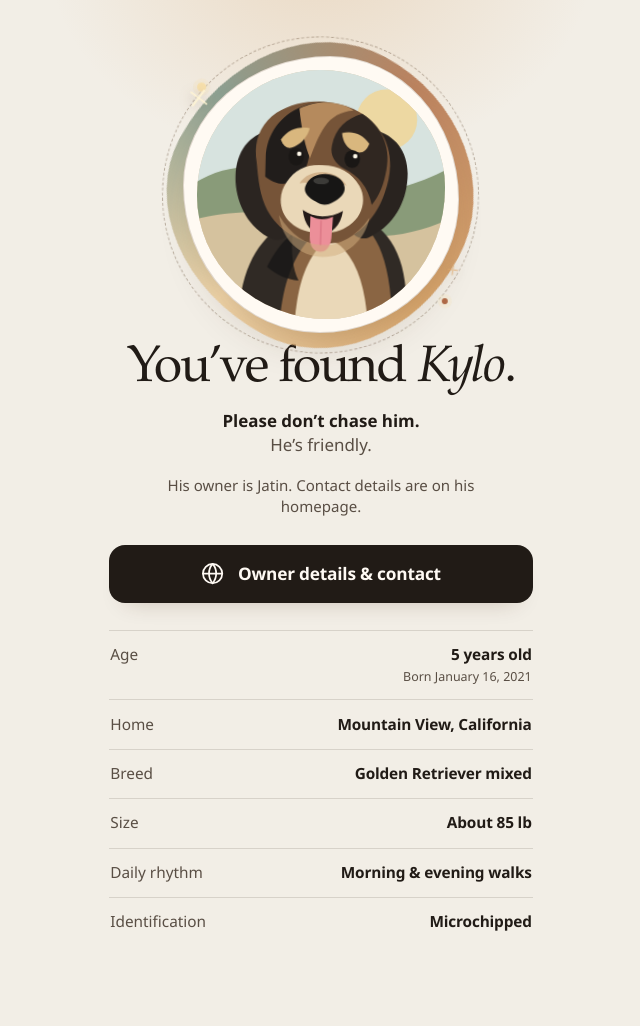
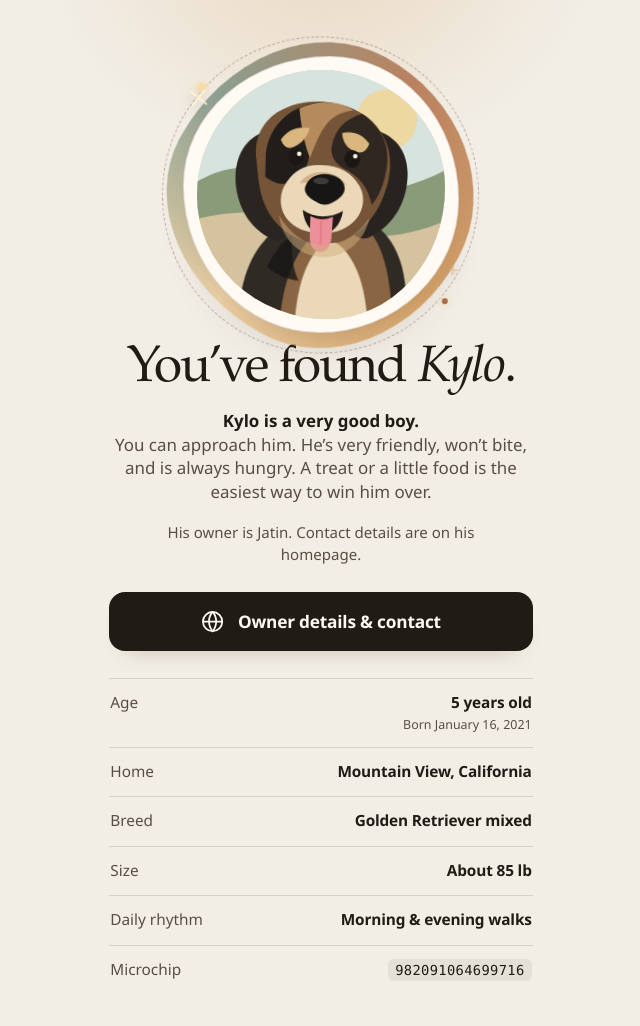
Before and after one commit to jatinkrmalik/j47.in, a Jekyll site: the page kylo/index.html, which Jekyll copies as it is, in a window 1280 px wide. Shown: the whole page, without its empty margins (319-959 px from the left). Built offline with Jekyll 4.4.1, drawn with Linux system fonts in a browser that asks for light colours; before the commit the page ends 979 px from its top, so only the background shows below that.

Commit message:
Add microchip number, welcoming approach note for Kylo

```diff
--- a/kylo/index.html
+++ b/kylo/index.html
@@ -7,7 +7,7 @@
   <meta name="theme-color" content="#f2eee6" media="(prefers-color-scheme: light)">
   <meta name="theme-color" content="#171512" media="(prefers-color-scheme: dark)">
   <meta name="format-detection" content="telephone=no">
-  <meta name="description" content="Kylo is a friendly 5-year-old Golden Retriever mixed from Mountain View, California. Please don’t chase him.">
+  <meta name="description" content="Kylo is a very friendly 5-year-old Golden Retriever mix from Mountain View, California. He won’t bite and loves treats. Microchip: 982091064699716.">
   <link rel="icon" href="data:,">
   <title>You’ve found Kylo</title>
   <style>
@@ -522,7 +522,7 @@
     </div>
 
     <h1>You’ve found <em>Kylo</em>.</h1>
-    <p class="note"><strong>Please don’t chase him.</strong><br>He’s friendly.</p>
+    <p class="note"><strong>Kylo is a very good boy.</strong><br>You can approach him. He’s very friendly, won’t bite, and is always hungry. A treat or a little food is the easiest way to win him over.</p>
     <p class="owner-details">His owner is Jatin. Contact details are on his homepage.</p>
 
     <div class="actions" aria-label="Contact Kylo’s owner">
@@ -559,8 +559,8 @@
         <dd>Morning &amp; evening walks</dd>
       </div>
       <div>
-        <dt>Identification</dt>
-        <dd>Microchipped</dd>
+        <dt>Microchip</dt>
+        <dd><span class="microchip">982091064699716</span></dd>
       </div>
     </dl>
   </main>
```
